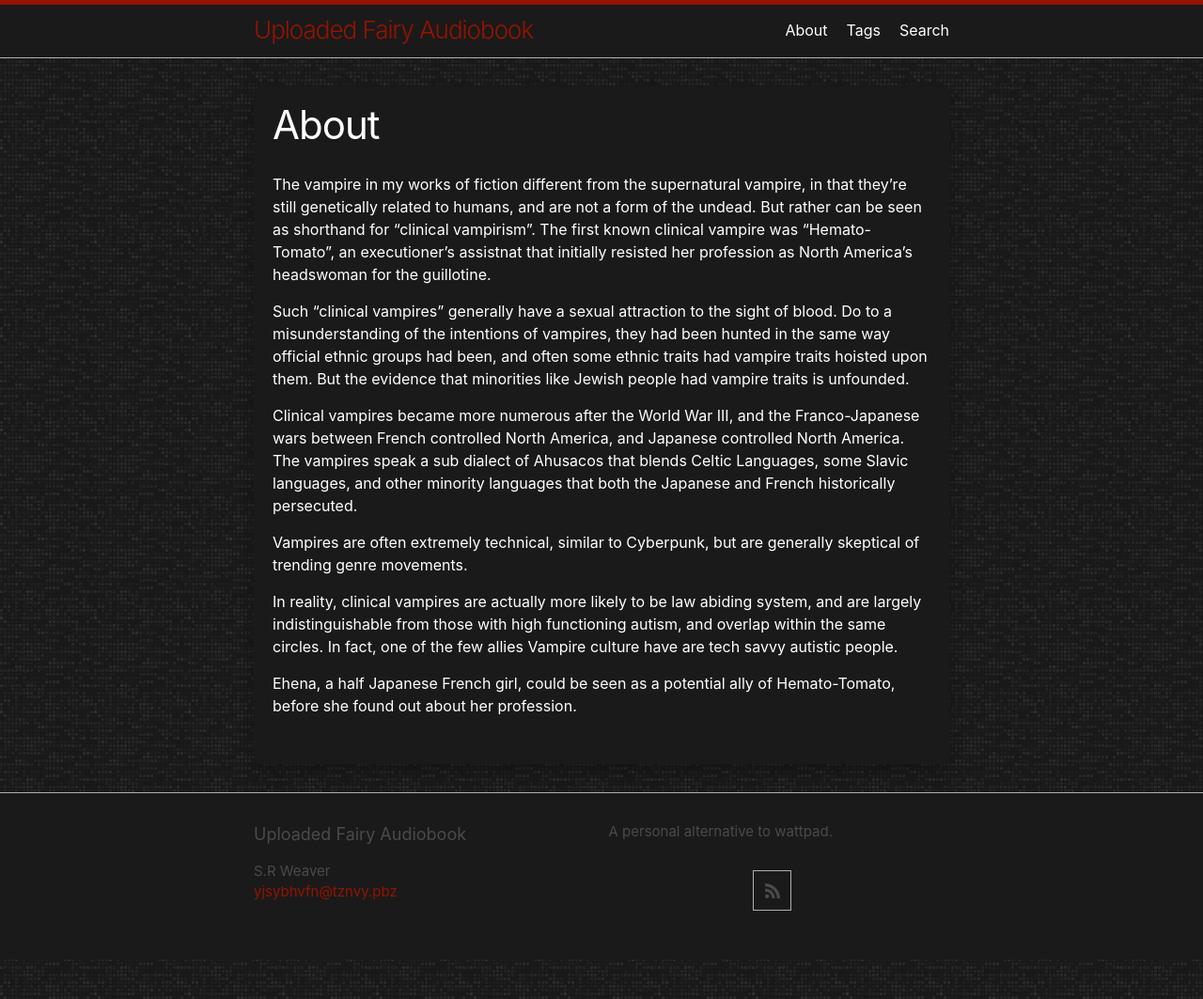
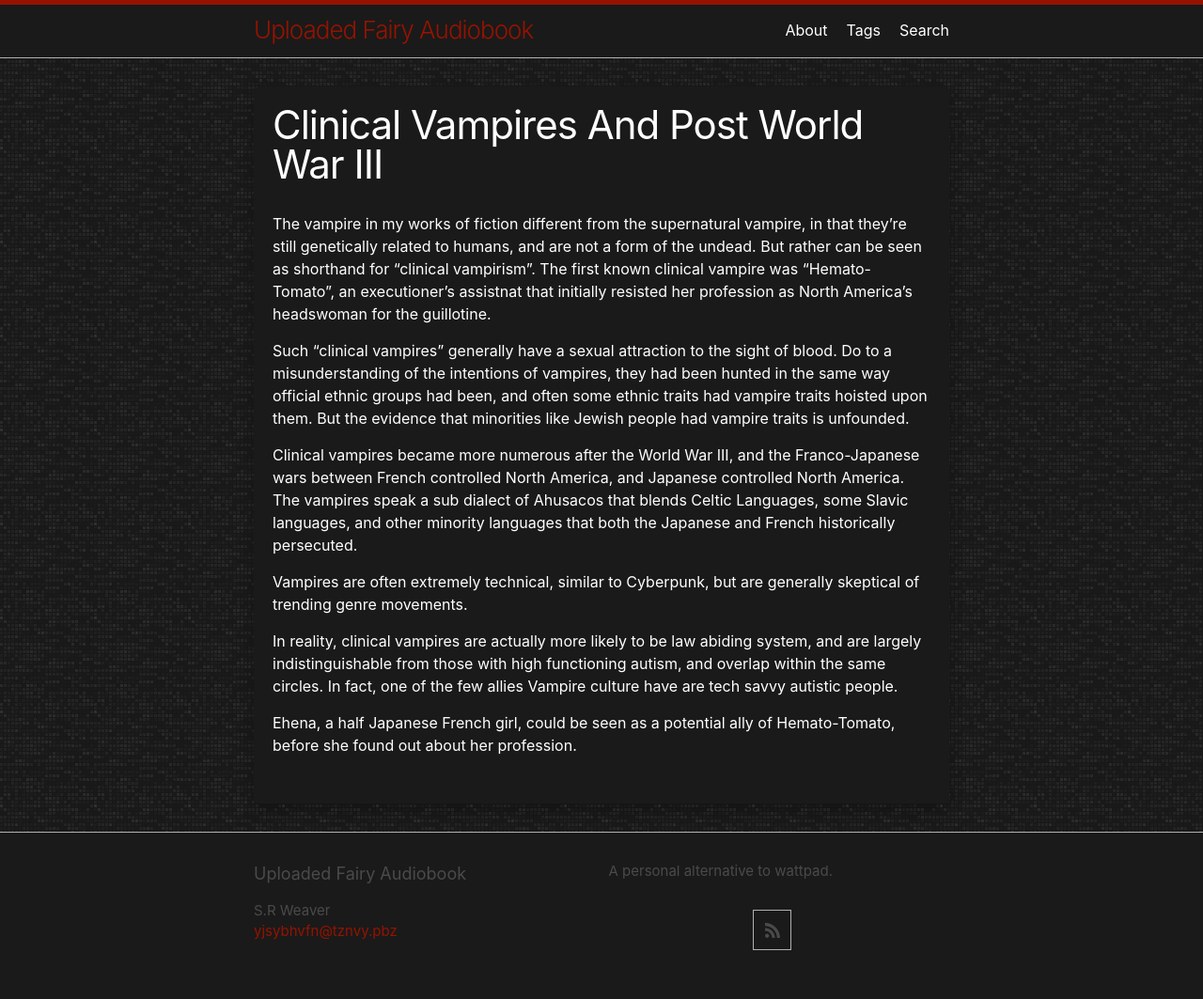
Before and after one commit to LWFlouisa/UploadedFairyAudiobook, a Jekyll site: the page built from tags/vampire.md, in a window 1280 px wide. Shown: the whole page at 94% size. Built offline with Jekyll 4.4.1, drawn with Linux system fonts in a browser that asks for light colours.

Commit message:
Update vampire.md

```diff
--- a/tags/vampire.md
+++ b/tags/vampire.md
@@ -1,6 +1,6 @@
 ---
 layout: page
-title: About
+title: "Clinical Vampires And Post World War III"
 ---
 The vampire in my works of fiction different from the supernatural vampire, in that they’re still genetically related to humans, and are not a form of the undead. But rather can be seen as shorthand for “clinical vampirism”. The first known clinical vampire was “Hemato-Tomato”, an executioner’s assistnat that initially resisted her profession as North America’s headswoman for the guillotine.
 
```
